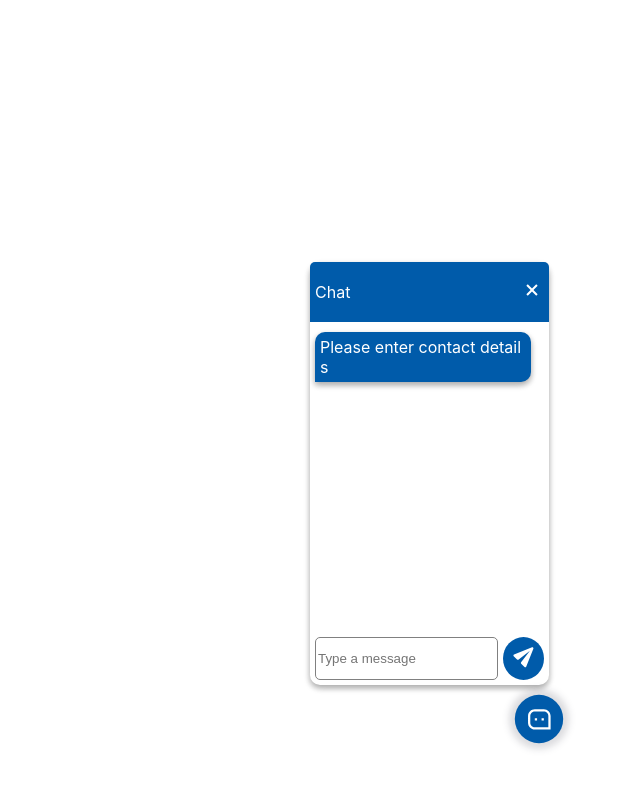
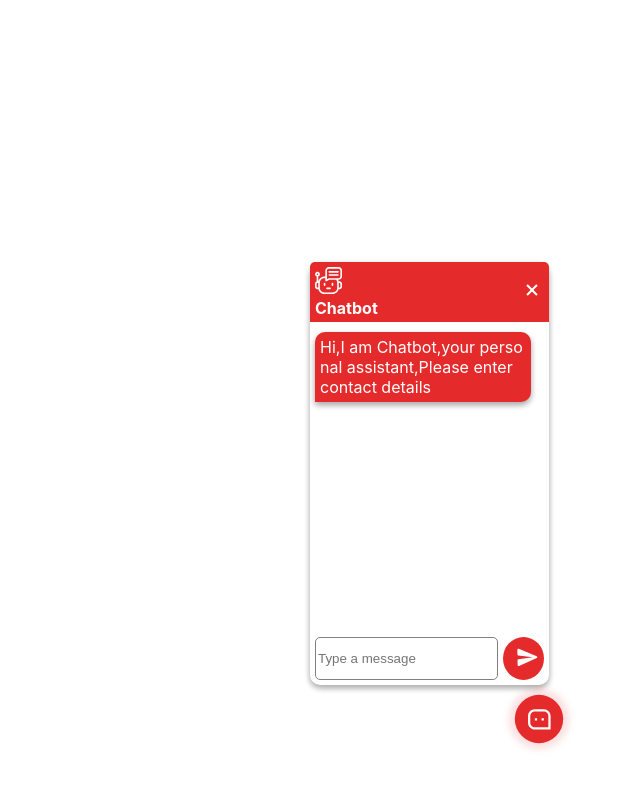
Before and after one commit to flycatch/chat-bot-widjet, a React (Create React App) app: page / in a window 1280 px wide. Both pictures are taken after a click on the picture 1179 px from the left and 719 px from the top of the page. Shown: the top 788 px of the page, without its empty margins (640-1280 px from the left). Built offline with nearby package versions, Linux system fonts and the light colour scheme.

Commit message:
fix:art:deployment

```diff
--- a/src/components/Chatbox/index.css
+++ b/src/components/Chatbox/index.css
@@ -1,5 +1,5 @@
 .minimise-box {
-  background-color: #005baa;
+  background-color: #E52A2B;
   display: flex;
   justify-content: space-between;
   align-items: center;
@@ -20,7 +20,7 @@
 .chat-area-receiver {
   display: flex;
   justify-content: flex-end;
-  background-color: white;
+  background-color: #989898;
   word-break: break-all;
   padding: 5px;
   border-radius: 10px 3px 10px 10px;
@@ -50,7 +50,7 @@
   flex-wrap: wrap;
   height: auto;
   word-break: break-all;
-  background-color: #005baa;
+  background-color: #E52A2B;
   color: white;
   margin-top: 5px;
   animation: fade-in-out 0.3s ease-in-out both;
@@ -74,13 +74,15 @@
 }
 .sent-img {
   width: 21px;
+  transform: rotate(
+44deg);
 }
 .widget-icon {
   position: relative;
   cursor: pointer;
 }
 .button {
-  background-color: #005baa;
+  background-color: #E52A2B;
   border-radius: 50%;
   border: 1px solid transparent;
   width: 44px;
@@ -89,6 +91,13 @@
 }
 .close-button {
   cursor: pointer;
+}
+.chat-bot-icon{
+  width: 27px;
+}
+.chat-text-bold{
+  font-weight: 700;
+  font-size: 16px;
 }
 @keyframes fade-in-out {
   0% {
--- a/src/components/Chatbox/index.jsx
+++ b/src/components/Chatbox/index.jsx
@@ -1,4 +1,5 @@
 import React, { useEffect, useState } from "react";
+import { env_var } from "../../config/env";
 import { ChatBotConstants } from "../../constants";
 import { post } from "../../service/apiServices";
 import "./index.css";
@@ -56,7 +57,7 @@ const Chatbox = ({ setActive }) => {
       const postData = async () => {
         try {
           const ticketApi = await post(
-            "http://192.168.1.41:80/api/v1/ticket/generic-ticket",
+            `${env_var.BASE_URL}/ticket/generic-ticket`,
             apiData
           );
           const array = arrayChat;
@@ -77,7 +78,10 @@ const Chatbox = ({ setActive }) => {
   return (
     <div className="main-div">
       <div className="minimise-box">
-        <div className="chat-text">{ChatBotConstants.CHAT}</div>
+        <div className="chat-text">
+          <span><img className="chat-bot-icon" src="/assets/chatbot-icon.svg" alt=""/></span>
+          <div className="chat-text-bold">{ChatBotConstants.CHAT}</div>
+          </div>
         <div>
           <img
             className="close-button"
--- /dev/null
+++ b/src/config/env.js
@@ -0,0 +1,16 @@
+const env = {
+  development: {
+    API_URL: 'http://142.93.222.51/api/v1',
+    BASE_URL: 'http://142.93.222.51/api/v1',
+  },
+  production: {
+    API_URL: 'http://142.93.222.51/api/v1',
+    BASE_URL: 'http://142.93.222.51/api/v1',
+  },
+  test: {
+    API_URL: 'http://142.93.222.51/api/v1',
+    BASE_URL: 'http://142.93.222.51/api/v1',
+  },
+};
+
+export const env_var = env[process.env.NODE_ENV];
--- a/src/constants/index.js
+++ b/src/constants/index.js
@@ -1,10 +1,10 @@
 export const ChatBotConstants = {
   BOT: "bot",
   RECEIVER: "reciever",
-  EMAIL_REQUEST: "Please enter contact details ",
+  EMAIL_REQUEST: "Hi,I am Chatbot,your personal assistant,Please enter contact details ",
   TITLE_REQUEST: "What is this issue regarding?",
   DESCRIPTION_REQUEST: "Please describe the issue",
   TICKET_NUMBER_RESPONSE:
-    "Thanks for the response.This is your ticket number: ",
-  CHAT: "Chat",
+    "Your issue submitted.This is your ticket number: ",
+  CHAT: "Chatbot",
 };
```
Also changed, not shown: public/assets/chat-icon.svg, public/assets/chatbot-icon.svg (added).
